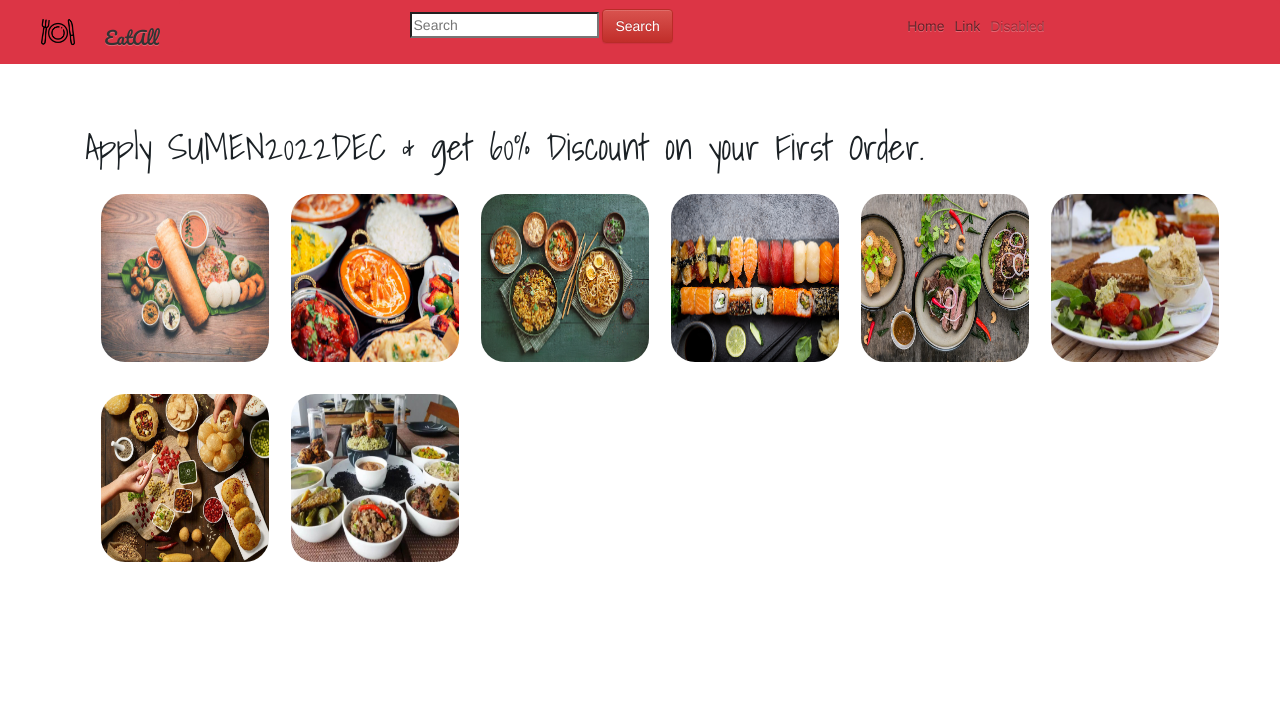
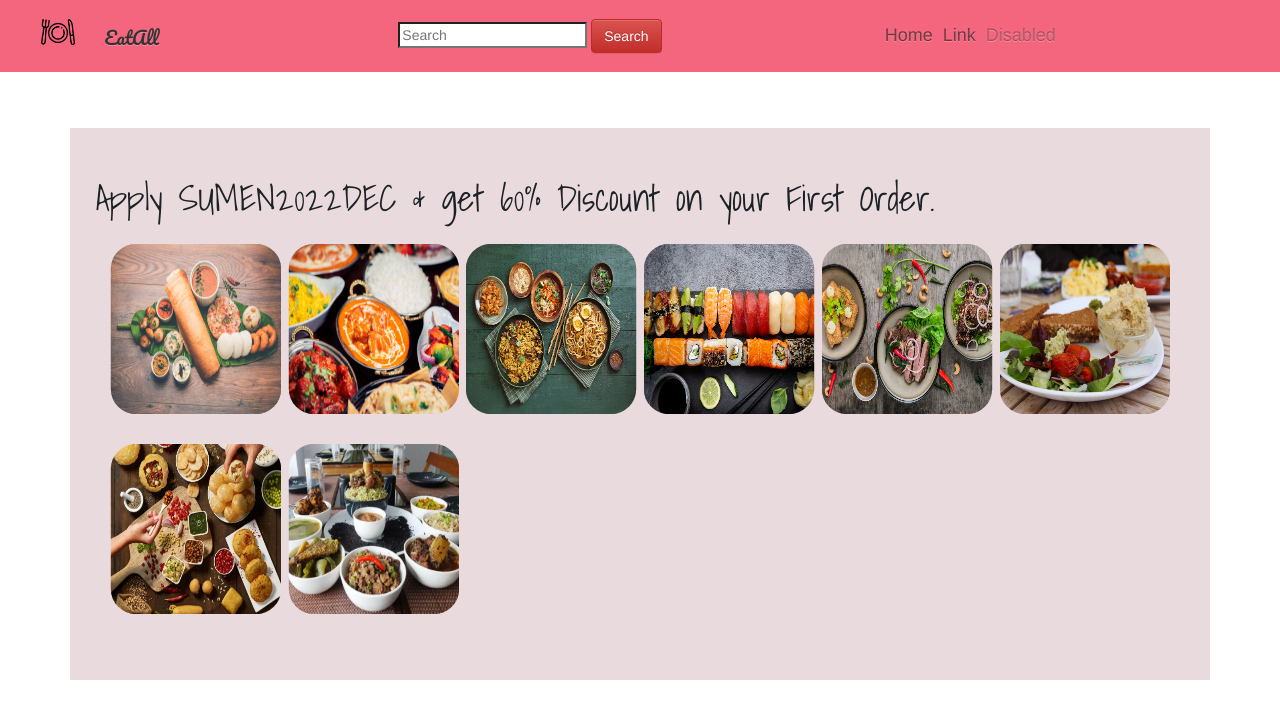
Before and after one commit to MeyankDwivedi/FoodTech-Website, a plain HTML site: page Main_Page.html in a window 1280 px wide. Drawn offline with nearby package versions, Linux system fonts and the light colour scheme.

Commit message:
Commit on 8 Dec

```diff
--- a/EatWeb.css
+++ b/EatWeb.css
@@ -72,6 +72,8 @@ body
 #FirstDiv
 {
     margin-top: 10%;
+    padding: 4% 6% 4% 2%;
+    background-color: rgb(233, 219, 221);
 }
 
 .MenuPics
--- a/Main_Page.html
+++ b/Main_Page.html
@@ -37,23 +37,23 @@
 </head>
 
 <body>
-    <nav class="navbar-fixed-top navbar-expand-lg bg-danger" id="headDiv"><img src="Brand-Logo.png" class="navbar-brand" id="brandImage"
-            alt="">
+    <nav class="navbar-fixed-top navbar-expand-lg" style="background-color: rgb(243, 102, 126);" id="headDiv"><img src="Brand-Logo.png" class="navbar-brand"
+            id="brandImage" alt="">
         <h1 class="navbar-brand" id="myHeading">EatAll</h1>
-        <nav class="navbar navbar-light bg-danger" id="Search_But">
-            <form class="form-inline bg-danger">
-                <input class="form-contrssol mr-sm-2" type="search" placeholder="Search" aria-label="Search">
+        <nav class="navbar navbar-light style="background-color: rgb(243, 102, 126);" id="Search_But">
+            <form class="form-inline" style="background-color: rgb(243, 102, 126);">
+                <input class="form-contrssol" mr-sm-2" type="search" placeholder="Search" aria-label="Search">
                 <button class="btn btn-danger my-2 my-sm-0" type="submit">Search</button>
             </form>
             <ul class="navbar-nav mr-auto mt-2 mt-lg-0">
                 <li class="nav-item active">
-                    <a class="nav-link" href="#">Home <span class="sr-only">(current)</span></a>
+                    <a class="nav-link" href="#"><h4>Home</h4> <span class="sr-only">(current)</span></a>
                 </li>
                 <li class="nav-item">
-                    <a class="nav-link" href="#">Link</a>
+                    <a class="nav-link" href="#"><h4>Link</h4></a>
                 </li>
                 <li class="nav-item">
-                    <a class="nav-link disabled" href="#">Disabled</a>
+                    <a class="nav-link disabled" href="#"><h4>Disabled</h4></a>
                 </li>
             </ul>
         </nav>
```
Also changed, not shown: Sumen.txt (deleted).
